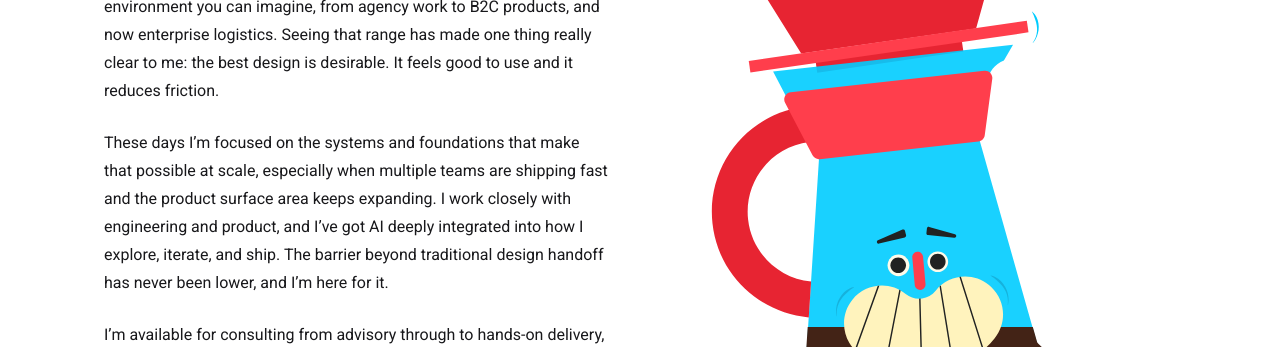
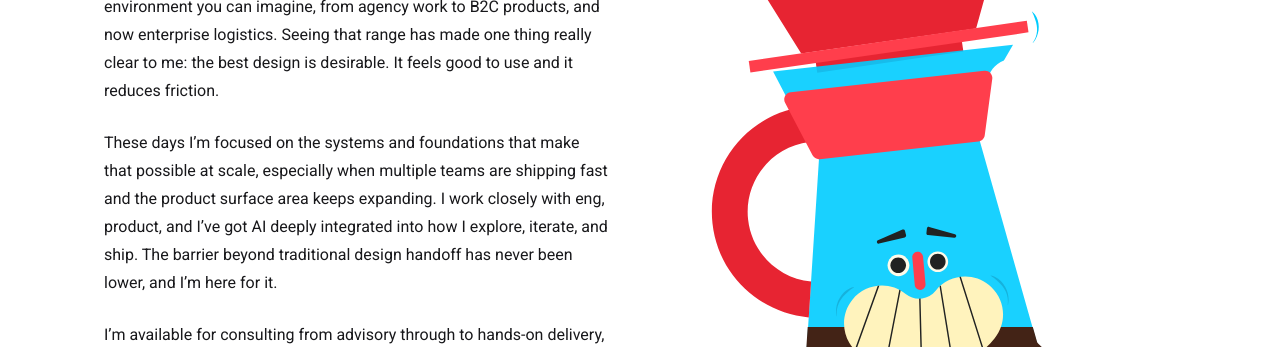
Before and after one commit to grimdyson/FolioLite, a Next.js app: page / in a window 1280 px wide. Shown: the part 900-1247 px from the top of the page. Built offline with nearby package versions, Linux system fonts and the light colour scheme; no server answers.

Commit message:
chore: rename repo references to FolioLite

```diff
--- a/content/contact.ts
+++ b/content/contact.ts
@@ -15,6 +15,6 @@ export const openSource = {
   ],
   cta: {
     label: "Check out FolioLite on Github",
-    url: "https://github.com/grimdyson/portfolio",
+    url: "https://github.com/grimdyson/FolioLite",
   },
 };
--- a/content/profile.ts
+++ b/content/profile.ts
@@ -15,7 +15,7 @@ export const profile = {
   /** About section — Roboto 16 body copy */
   about: [
     "I’ve spent the last decade designing across just about every environment you can imagine, from agency work to B2C products, and now enterprise logistics. Seeing that range has made one thing really clear to me: the best design is desirable. It feels good to use and it reduces friction.",
-    "These days I’m focused on the systems and foundations that make that possible at scale, especially when multiple teams are shipping fast and the product surface area keeps expanding. I work closely with engineering and product, and I’ve got AI deeply integrated into how I explore, iterate, and ship. The barrier beyond traditional design handoff has never been lower, and I’m here for it.",
+    "These days I’m focused on the systems and foundations that make that possible at scale, especially when multiple teams are shipping fast and the product surface area keeps expanding. I work closely with eng, product, and I’ve got AI deeply integrated into how I explore, iterate, and ship. The barrier beyond traditional design handoff has never been lower, and I’m here for it.",
     "I’m available for consulting from advisory through to hands-on delivery, particularly around UI foundations, product cohesion, and raising the quality bar across complex interfaces.",
   ],
 };
--- a/package.json
+++ b/package.json
@@ -1,5 +1,5 @@
 {
-  "name": "portfolio",
+  "name": "foliolite",
   "private": true,
   "version": "0.1.0",
   "type": "module",
```
Also changed, not shown: 1 other file (tests, documents, lock files or other folders).
